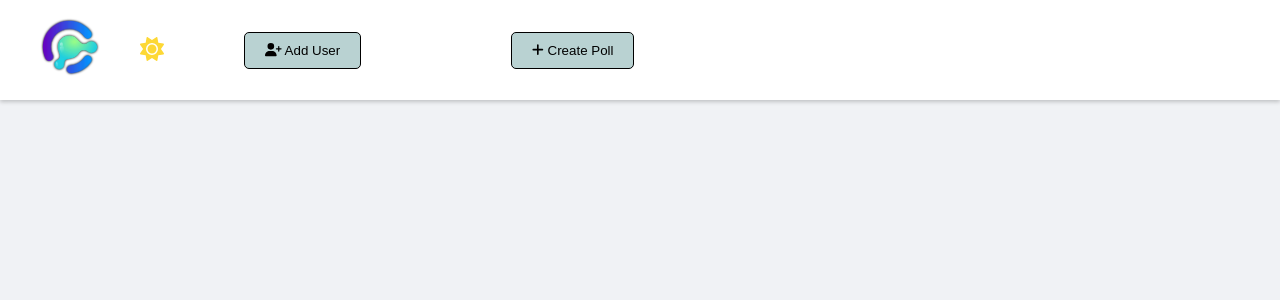
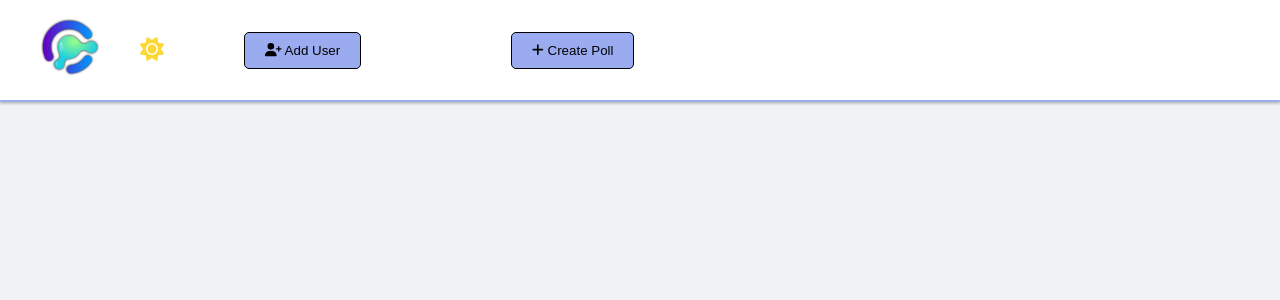
Before and after one commit to s-bilguun/polling-web-admin, a Next.js app: page /Header in a window 1280 px wide. Shown: the top 300 px of the page. Built offline with nearby package versions, Linux system fonts and the light colour scheme.

Commit message:
login container color fix, style changes

```diff
--- a/src/app/globals.css
+++ b/src/app/globals.css
@@ -1,20 +1,23 @@
 @import url('https://fonts.googleapis.com/css2?family=Nunito:wght@600&display=swap');
 :root {
   --color-primary: #000;
+  --color-mix: #848484;
   --background: linear-gradient(to right, #f0f2f5, #f0f2f5);
   --foreground-color: #000000;
   --background-start-rgb: 214, 219, 220;
   --background-end-rgb: 255, 255, 255;
   --header-background: linear-gradient(to right, #ffffff, #ffffff);
-  --buttom-background: #B9D2D2;
+  --buttom-background: #9aabf0;
   --container-background: linear-gradient(to top, #ffffff, #ffffff);
   --color-poll-date: #000000ab;
   --color-333: #ebebeb;
+  --color-delete: #e87474;
   --shadow: rgba(0, 0, 0, 0.2);
 }
 
 [data-theme='dark'] {
   --color-primary: #fff;
+  --color-mix: #bebebe;
   --background: linear-gradient(to right, #18191a, #18191a);
   --foreground-color: #ffffff;
   --background-start-rgb: 43, 48, 70;
@@ -24,6 +27,7 @@
   --container-background: linear-gradient(to top, #242526, #242526);
   --color-poll-date: rgba(240, 227, 227, 0.719);
   --color-333: #333;
+  --color-delete: #a92e2e;
   --shadow: rgba(255, 255, 255, 0.2);
 }
 
@@ -61,22 +65,15 @@ body {
   padding: 2rem;
   border-radius: 0.25rem;
   background-image: var(--container-background); /* Adjust the gradient colors */
-  box-shadow: 0 4px 12px rgba(0, 0, 0, 0.4); /* Increased shadow intensity */
-  border: 2px solid rgba(0, 0, 0, 0.2); /* Increased border thickness */
+  box-shadow: 0 4px 12px rgba(0, 0, 0, 0.2); /* Increased shadow intensity */
+  border: 2px solid rgba(255, 255, 255, 0.2); /* Increased border thickness */
   box-sizing: border-box;
   color: var(--color-primary);
   position: relative; /* Added for positioning */
   transition: color 0.3s ease-in-out;
+
 }
 
-@media (prefers-color-scheme: dark) {
-  .container {
-    background-image: var(--container-background); /* Adjust the gradient colors for dark mode */
-    color: var(--color-primary);
-    box-shadow: 0 4px 12px rgba(0, 0, 0, 0.6); /* Increased shadow intensity in dark mode */
-    border: 2px solid rgba(255, 255, 255, 0.2); /* Increased border thickness in dark mode */
-  }
-}
 
 .flex {
   display: flex;
@@ -163,15 +160,6 @@ body {
   cursor: pointer;
 }
 
-@media (prefers-color-scheme: dark) {
-  .manage-users-button {
-    background-color: var(--buttom-background);
-    border: solid var(--color-primary) 1px;
-    color: var(--color-primary);
-  }
-}
-
-
 header {
   top: 0;
   left: 0;
@@ -182,22 +170,13 @@ header {
   justify-content: space-between;
   padding: 1.25rem;
   margin-bottom: 3%;
-  box-shadow: 0 2px 4px var(--shadow);
+  box-shadow: 0 2px 2px var(--shadow);
   color: var(--color-primary);
+  border-bottom: solid 2px var(--buttom-background);
 }
 
 
-@media (prefers-color-scheme: dark) {
-  header {
-    background: var(--header-background);
-    box-shadow: 0 2px 4px var(--shadow); /* Adjusted box-shadow for dark mode */
-    border-bottom: solid rgb(120, 126, 229) 1px;
-  }
 
-  header ul li {
-    color: var(--color-primary);
-  }
-}
 
 .logo img {
   filter: drop-shadow(0 0 1px #000000);
@@ -236,13 +215,6 @@ header {
   cursor: pointer;
 }
 
-@media (prefers-color-scheme: dark) {
-  .add-users-button {
-    background-color: var(--buttom-background);
-    color: var(--color-primary);
-    border: 1px solid var(--color-primary);
-  }
-}
 
 .poll-create-button {
   background-color: var(--buttom-background);
@@ -270,34 +242,6 @@ header {
   border-radius: 5px;
   cursor: pointer;
 
-}
-
-
-@media (prefers-color-scheme: dark) {
-  .poll-create-button {
-    background-color: var(--buttom-background);
-    color: var(--color-primary);
-    border: 1px solid var(--color-primary);
-  }
-  .logout-button {
-    background-color: var(--buttom-background);
-    color: var(--color-primary);
-    border: 1px solid var(--color-primary);
-  }
-}
-.text-input {
-  width: 100%;
-  padding: 0.5rem;
-  border: 1px solid gray;
-  border-radius: 4px;
-}
-
-.add-user-submit {
-  background-color: #2374e1;
-  color: white;
-  border: none;
-  padding: 0.5rem 1rem;
-  border-radius: 4px;
 }
 
 
@@ -349,7 +293,7 @@ header h1 {
 }
 
 .container ul li::before {
-  content: '➜ ';
+  content: '\2022';       /*bullet point dot before list.*/
   margin-right: 0.5rem;
 }
 
@@ -365,24 +309,6 @@ header h1 {
   color: var(--color-poll-date);
 }
 
-@media (prefers-color-scheme: dark) {
-  .container ul li:nth-child(odd) {
-    color: var(--color-primary);
-  }
-
-  .container ul li:nth-child(even) {
-    color: var(--color-poll-date);
-  }
-
-  .container div.chartjs-render-monitor {
-    color: var(--color-primary);
-  }
-
-  .container ul li a {
-    color: var(--color-primary);
-    text-decoration: none;
-  }
-}
 
 .mb-4 {
   margin-bottom: 30px;
@@ -399,16 +325,17 @@ header h1 {
   margin-top: 10%;
   padding: 5rem;
   box-sizing: border-box;
-  background-color: rgb(166, 198, 240);
-  box-shadow: 0 2px 4px rgba(0, 0, 0, 0.2);
-  border: 1px solid rgba(0, 0, 0, 0.2);
+  background-image: var(--container-background);
   border-radius: 10px; /* Added border radius for rounded corners */
+  box-shadow: 0 4px 12px rgba(0, 0, 0, 0.4); /* Increased shadow intensity */
+  border: 1px solid var(--color-mix); /* Increased border thickness */
+  color: var(--color-primary);
 }
 
 .login-container h1 {
   font-size: 2.5rem; /* Increased font size */
   margin-bottom: 2rem; /* Increased margin bottom */
-  color: #333; /* Added text color */
+  color: var(--color-primary); /* Added text color */
 }
 
 .login-container form {
@@ -425,50 +352,30 @@ header h1 {
 .login-container label {
   font-weight: bold;
   margin-bottom: 1rem;
-  color: #555; /* Added text color */
+  color: var(--color-primary);  /* Added text color */
 }
 
 .login-container input {
   padding: 1rem;
   width: 100%;
   border-radius: 5px; /* Added border radius for rounded corners */
-  border: 1px solid #999; /* Added border */
+  border: 1px solid var(--color-mix);
+  background-color: var(--color-333);
+  color: var(--color-primary);
 }
 
 .login-container button {
   padding: 1rem 2rem; /* Increased padding */
-  font-size: 1.2rem; /* Increased font size */
-  background-color: #007bff;
-  color: #fff;
-  border: none;
+  font-size: 1rem; /* Increased font size */
+  background-color: var(--buttom-background);
+  color: var(--color-primary);
+  border: 1px solid var(--color-mix);
   cursor: pointer;
-  border-radius: 5px; /* Added border radius for rounded corners */
+  border-radius: 10px; /* Added border radius for rounded corners */
 }
 
 .login-container button:hover {
-  background-color: #0056b3;
-}
-
-@media (prefers-color-scheme: dark) {
-  .login-container {
-    background-color: #204a9e;
-    border-color: rgba(255, 255, 255, 0.2);
-  }
-
-  .login-container h1,
-  .login-container label {
-    color: white;
-  }
-  .login-container input {
-    background-color: #263859;
-    color: white;
-    border: 1px solid #777; /* Adjusted border color */
-  }
-  .login-container button {
-    background-color: #0b78d4;
-    color: white;
-    border: none;
-  }
+  opacity: 0.8;
 }
 
 /* poll list on index styling */
@@ -530,6 +437,7 @@ header h1 {
   overflow: hidden;
   word-break: break-word;
   max-height: 3.6em;
+  cursor: pointer;
 }
 
 @media (prefers-color-scheme: dark) {
@@ -547,11 +455,6 @@ header h1 {
   margin-left: auto;
 }
 
-@media (prefers-color-scheme: dark) {
-  .poll-list .poll-datetime {
-    color: var(--color-poll-date);
-  }
-}
 
 .poll-list .poll-datetime p {
   margin: 4px 0;
@@ -583,7 +486,7 @@ label {
   width: 100%;
   padding: 10px;
   border-radius: 5px;
-  border: 1px solid #ccc;
+  border: 1px solid var(--color-mix);
   color: var(--color-primary);
 }
 
@@ -594,58 +497,27 @@ label {
 .add-user-submit,
 .edit-user,
 .delete-user {
-  background-color: #2196f3;
-  color: white;
+  background-color: var(--buttom-background);
+  color: var(--color-primary);
   padding: 10px 20px;
-  border: none;
+  border: solid 1px var(--color-primary);
   border-radius: 5px;
   margin-right: 10px;
   cursor: pointer;
 }
 
 .edit-user {
-  background-color: #4caf50;
+  background-color: var(--buttom-background);
 }
 
 .delete-user {
-  background-color: #f44336;
-}
-
-
-/* Dark mode styles */
-@media (prefers-color-scheme: dark) {
-  body {
-    background-color: var(--background);
-    color: var(--color-primary);
-  }
-
-
-  label {
-    color: var(--color-primary);
-  }
-
-  .text-input {
-    background-color: var(--background);
-    color: var(--color-primary);
-  }
-
-  .add-user-submit {
-    background-color: #196cb0;
-  }
-
-  .edit-user {
-    background-color: #457bde;
-  }
-
-  .delete-user {
-    background-color: #b42d2d;
-  }
+  background-color: var(--color-delete);
 }
 
 
 
 /*Poll creation in admin styling*/
-.container.add-poll {
+.container .add-poll {
   display: flex;
   flex-direction: column;
   align-items: center;
@@ -760,7 +632,7 @@ label {
   width: 100%;
   padding: 0.5rem;
   border-radius: 5px;
-  border: 1px solid #ccc;
+  border: 1px solid var(--color-mix);
 }
 
 .container .save-button {
@@ -785,23 +657,6 @@ label {
   cursor: pointer;
 }
 
-@media (prefers-color-scheme: dark) {
-  .container input[type="text"],
-  .container input[type="datetime-local"] {
-    background-color: var(--background);
-    color: var(--color-primary);
-    border-color: #ffffff;
-  }
-
-  .container .save-button {
-    background-color: #0c87e8;
-  }
-
-  .container .edit-poll,
-  .container .delete-poll {
-    background-color: #115ccc;
-  }
-}
 
 .container .button-container {
   display: flex;
```
